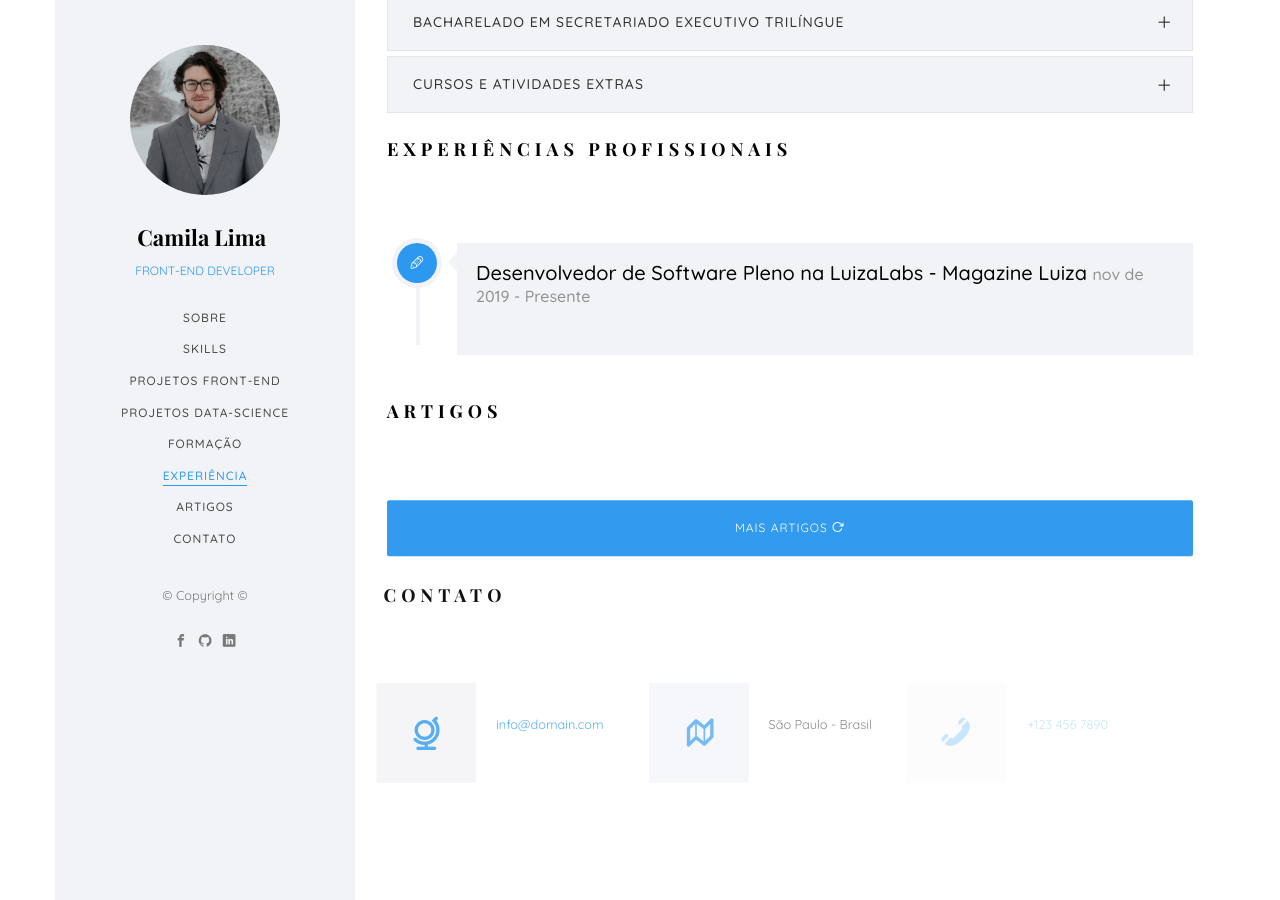
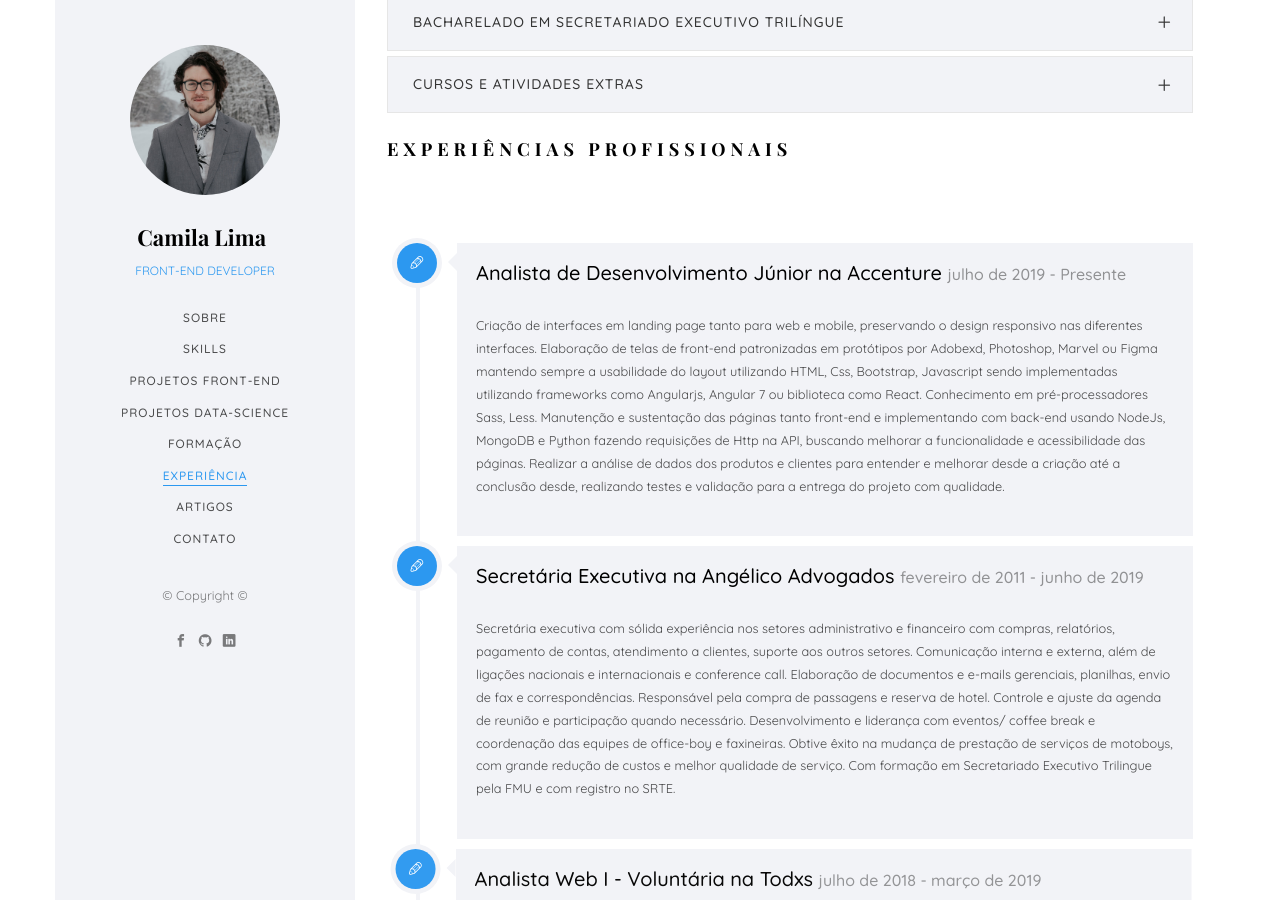
Before and after one commit to camilamlima/camilamlima.github.io, a Jekyll site: the page built from index.html, in a window 1280 px wide and 900 px high, scrolled down 1647 px. Built offline with Jekyll 4.4.1, drawn with Linux system fonts in a browser that asks for light colours; some web fonts are replaced; some of the changed text lies outside the part shown.

```diff
--- a/_data/education.json
+++ b/_data/education.json
@@ -10,52 +10,77 @@
         "title": "Bootcamp Data Science",
         "description": "WomakersCode",
         "content": [
-            "Conteúdo abordado:",
-        "Análise de Dados em Python utilizando Python com bibliotecas como Pandas, Numpy, Seaborn, Matplotlib, Sklearn",
-        "Modelos Regressivos abordando Regressão Linear Simples, Coeficientes, Regressão Linear Múltipla, bibliotecas como MAE(Mean Absolute Error), MSE(Mean Squared Error)"
-
-
+            "Curso intensivo de 100 horas com o seguinte conteúdo abordado:",
+            "Análise de Dados em Python",
+            "Modelos Regressivos",
+            "Modelos de Classificação",
+            "Clustering",
+            "Banco de Dados Relacionais (SQL)",
+            "Banco de Dados Não Relacionais (NoSQL)",
+            "Algoritmos de Machine Learning e Aplicações de Larga Escala",
+            "Deep Learning",
+            "NLP",
+            "Data Visualization: Data Storytelling",
+            "Data Engineering (SQL, NoSQL, Spark)",
+            "Power BI"
         ]
     },
     {
         "title": "Formação FullStack",
         "description": "Reprograma",
         "content": [
-            "Conteúdo abordado:"
-
+            "Curso intensivo de 224 horas com o seguinte conteúdo abordado:",
+            "Conhecimento básico User Experience",
+            "HTML, CSS e Bootstrap ",
+            "Javascript",
+            "React",
+            "Redux",
+            "NodeJs",
+            "MongoDB",
+            "Integração com API"
         ]
-
     },
     {
         "title": "AceleraDev Python para Web",
         "description": "Codenation",
         "content": [
-            "Conteúdo abordado:"
-
+            "Curso de 7 semanas com o seguinte conteúdo abordado:",
+            "Python",
+            "API's",
+            "Django",
+            "Banco de dados",
+            "Testes Unitários"
         ]
     },
     {
         "title": "Gama Experience",
         "description": "Gama Academy",
         "content": [
-            "Conteúdo abordado:"
-
+            "Curso intensivo de 120 horas com o seguinte conteúdo abordado:",
+            "JavaScript: Programando na linguagem da web",
+            "Webpack: Manipulando módulos na sua webapp",
+            "JavaScript avançado I: ES6, orientação a objetos e padrões de projetos",
+            "JavaScript Avançado II: ES6, orientação a objetos e padrões de projetos",
+            "Flexbox: Posicione elementos na tela",
+            "Angular parte 1: Fundamentos",
+            "Angular parte 2: Autenticação, Forms e lazy loading",
+            "Angular parte 3: upload, build e novos componentes"
         ]
     },
     {
         "title": "Digital Squad",
         "description": "Gama Academy",
         "content": [
-        "Conteúdo abordado:"
-
+            "Curso intensivo de 64 horas com o seguinte conteúdo abordado:",
+            "React e Redux",
+            "React Native"
         ]
     },
     {
         "title": "Bacharelado em Secretariado Executivo Trilíngue",
         "description": "Faculdade Metropolitana Unidas",
         "content": [
-        "Conteúdo abordado:"
-
+            "Dentre os conteúdos abordados pude aprender sobre gestão, administração, liderança e idiomas inglês, espanhol e português."
         ]
     }
 ]
--- a/_data/experiences.json
+++ b/_data/experiences.json
@@ -1,9 +1,30 @@
 [
     {
-        "title": "Desenvolvedor de Software Pleno",
-        "place_url": "https://luizalabs.com",
-        "place": "LuizaLabs - Magazine Luiza",
-        "year": "nov de 2019 - Presente",
-        "description": ""
+        "title": "Analista de Desenvolvimento Júnior",
+        "place_url": "https://www.accenture.com",
+        "place": "Accenture",
+        "year": "julho de 2019 - Presente",
+        "description": "Criação de interfaces em landing page tanto para web e mobile, preservando o design responsivo nas diferentes interfaces. Elaboração de telas de front-end patronizadas em protótipos por Adobexd, Photoshop, Marvel ou Figma mantendo sempre a usabilidade do layout utilizando HTML, Css, Bootstrap, Javascript sendo implementadas utilizando frameworks como Angularjs, Angular 7 ou biblioteca como React. Conhecimento em pré-processadores Sass, Less. Manutenção e sustentação das páginas tanto front-end e implementando com back-end usando NodeJs, MongoDB e Python fazendo requisições de Http na API, buscando melhorar a funcionalidade e acessibilidade das páginas. Realizar a análise de dados dos produtos e clientes para entender e melhorar desde a criação até a conclusão desde, realizando testes e validação para a entrega do projeto com qualidade."
+    },
+    {
+        "title": "Secretária Executiva",
+        "place_url": "https://www.angelicoadvogados.com.br",
+        "place": "Angélico Advogados",
+        "year": "fevereiro de 2011 - junho de 2019",
+        "description": "Secretária executiva com sólida experiência nos setores administrativo e financeiro com compras, relatórios, pagamento de contas, atendimento a clientes, suporte aos outros setores. Comunicação interna e externa, além de ligações nacionais e internacionais e conference call. Elaboração de documentos e e-mails gerenciais, planilhas, envio de fax e correspondências. Responsável pela compra de passagens e reserva de hotel. Controle e ajuste da agenda de reunião e participação quando necessário. Desenvolvimento e liderança com eventos/ coffee break e coordenação das equipes de office-boy e faxineiras. Obtive êxito na mudança de prestação de serviços de motoboys, com grande redução de custos e melhor qualidade de serviço. Com formação em Secretariado Executivo Trilingue pela FMU e com registro no SRTE."
+    },
+    {
+        "title": "Analista Web I - Voluntária",
+        "place_url": "https://www.todxs.org",
+        "place": "Todxs",
+        "year": "julho de 2018 - março de 2019",
+        "description": "Elaboração de landing page, preservando o design responsivo elaborada em protótipo do Adobexd e E-mail Marketing referente aos Eventos realizados pela Todxs."
+    },
+    {
+        "title": "Analista - Voluntária",
+        "place_url": "https://www.facebook.com/casabrendalee/",
+        "place": "ONG Brenda Lee",
+        "year": "julho de 2018 - agosto de 2018",
+        "description": "Divulgação e elaboração do Site e Redes Sociais da ONG."
     }
 ]
```
Also changed, not shown: _data/cursos.json (+2 -5 lines), _data/skills.json (+21 -15 lines). Lines whose indentation alone changed are shown as unchanged.
